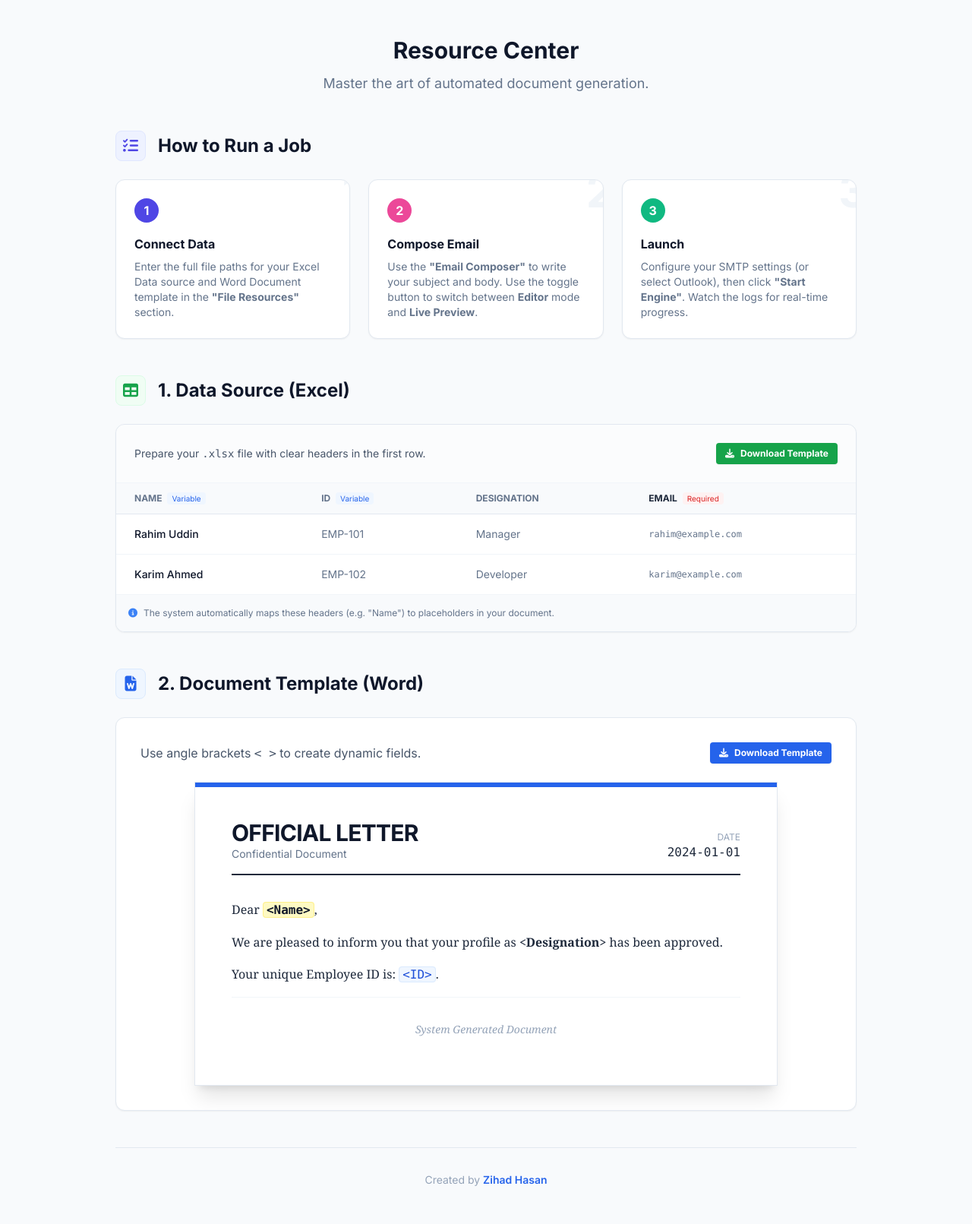
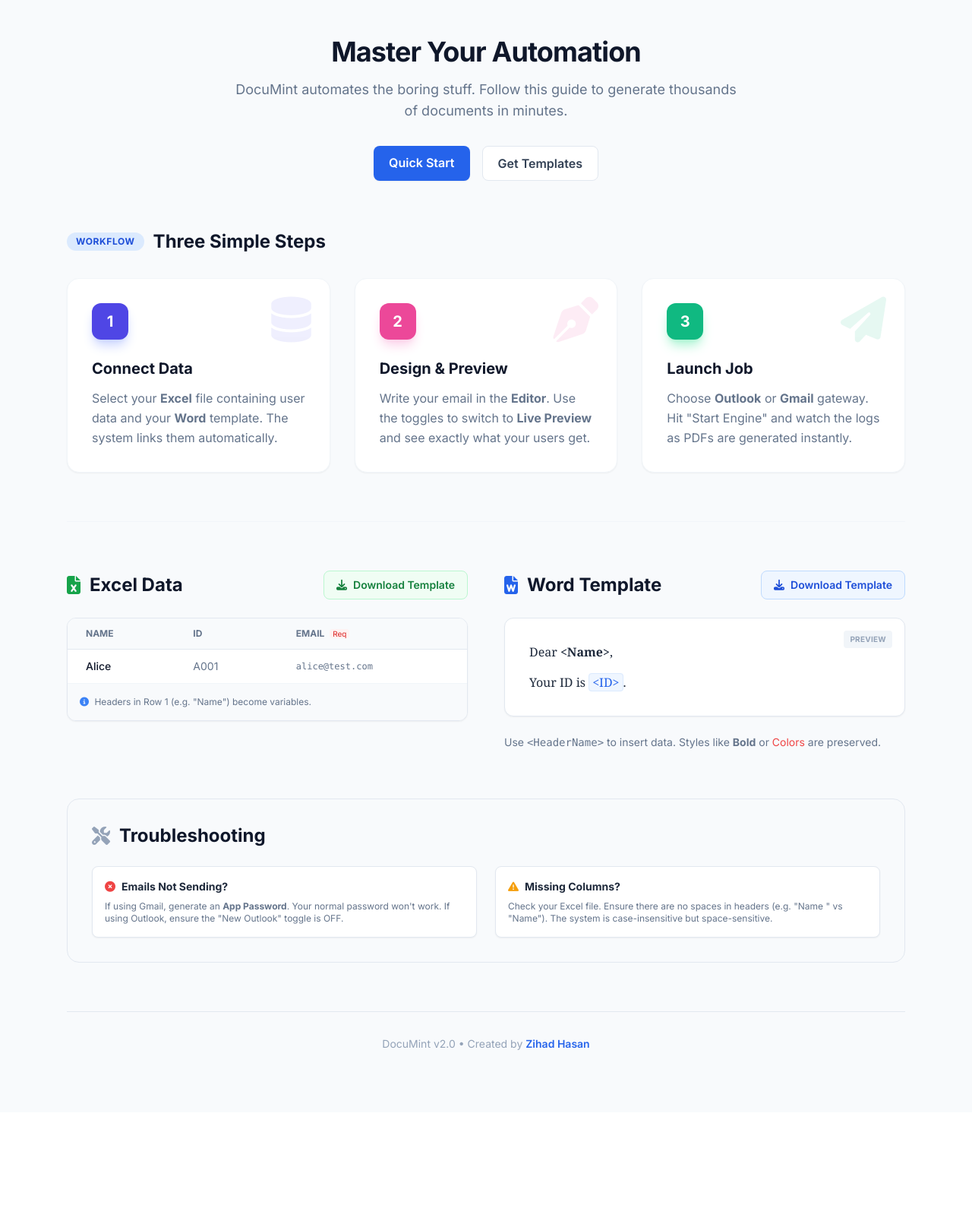
Before and after one commit to Z-root-X/DocuMint, a Flask app: page /docs in a window 1280 px wide. Shown: the part 65-1676 px from the top of the page at 76% size. After the commit the page ends 1447 px from the top, so only its background shows below. Run offline with Flask 3, Linux system fonts and the light colour scheme; some libraries are stand-ins or nearby versions.

Commit message:
docs: Comprehensive overhaul of USER_GUIDE and Web Docs UI

```diff
--- a/src/web/templates/docs.html
+++ b/src/web/templates/docs.html
@@ -24,6 +24,15 @@
             font-family: 'Inter', 'Hind Siliguri', sans-serif;
             -webkit-font-smoothing: antialiased;
         }
+
+        .step-card {
+            transition: all 0.3s cubic-bezier(0.4, 0, 0.2, 1);
+        }
+
+        .step-card:hover {
+            transform: translateY(-4px);
+            box-shadow: 0 10px 30px -10px rgba(0, 0, 0, 0.1);
+        }
     </style>
 </head>
 
@@ -46,202 +55,188 @@
     </nav>
 
     <!-- Content -->
-    <main class="flex-1 max-w-5xl mx-auto w-full px-6 py-12 space-y-12">
+    <main class="flex-1 max-w-6xl mx-auto w-full px-6 py-12 space-y-16">
 
         <!-- Intro -->
-        <div class="text-center space-y-3">
-            <h1 class="text-3xl font-bold text-slate-900">Resource Center</h1>
-            <p class="text-lg text-slate-500 max-w-2xl mx-auto">Master the art of automated document generation.</p>
+        <div class="text-center space-y-4">
+            <h1 class="text-4xl font-extrabold text-slate-900 tracking-tight">Master Your Automation</h1>
+            <p class="text-lg text-slate-500 max-w-2xl mx-auto">
+                DocuMint automates the boring stuff. Follow this guide to generate thousands of documents in minutes.
+            </p>
+            <div class="flex justify-center gap-4 pt-4">
+                <a href="#quickstart"
+                    class="px-5 py-2.5 bg-blue-600 text-white font-semibold rounded-lg shadow-sm hover:bg-blue-700 transition">Quick
+                    Start</a>
+                <a href="#templates"
+                    class="px-5 py-2.5 bg-white border border-slate-200 text-slate-700 font-semibold rounded-lg hover:bg-slate-50 transition">Get
+                    Templates</a>
+            </div>
         </div>
 
-        <!-- Step-by-Step Workflow -->
-        <section class="space-y-6">
-            <div class="flex items-center gap-4">
-                <div
-                    class="w-10 h-10 rounded-lg bg-indigo-50 flex items-center justify-center text-indigo-600 border border-indigo-100">
-                    <i class="fa-solid fa-list-check text-xl"></i>
-                </div>
-                <h2 class="text-2xl font-bold text-slate-900">How to Run a Job</h2>
+        <!-- Section: How it Works (Quick Start) -->
+        <section id="quickstart" class="scroll-mt-24">
+            <div class="flex items-center gap-3 mb-8">
+                <span
+                    class="px-3 py-1 bg-blue-100 text-blue-700 rounded-full text-xs font-bold uppercase tracking-wider">Workflow</span>
+                <h2 class="text-2xl font-bold text-slate-900">Three Simple Steps</h2>
             </div>
 
-            <div class="grid grid-cols-1 md:grid-cols-3 gap-6">
+            <div class="grid grid-cols-1 md:grid-cols-3 gap-8">
                 <!-- Step 1 -->
                 <div
-                    class="bg-white p-6 rounded-xl border border-slate-200 shadow-sm relative overflow-hidden group hover:border-indigo-300 transition">
+                    class="step-card bg-white p-8 rounded-2xl border border-slate-100 shadow-sm relative overflow-hidden group">
                     <div
-                        class="text-6xl font-black text-slate-100 absolute -right-4 -top-4 select-none group-hover:text-indigo-50 transition">
+                        class="absolute top-0 right-0 p-6 opacity-10 group-hover:opacity-20 transition text-indigo-500">
+                        <i class="fa-solid fa-database text-6xl"></i>
+                    </div>
+                    <div
+                        class="w-12 h-12 rounded-xl bg-indigo-600 text-white flex items-center justify-center font-bold text-xl mb-6 shadow-indigo-200 shadow-lg">
                         1</div>
-                    <div class="relative z-10">
-                        <div
-                            class="w-8 h-8 rounded-full bg-indigo-600 text-white flex items-center justify-center font-bold mb-4">
-                            1</div>
-                        <h3 class="font-bold text-slate-900 mb-2">Connect Data</h3>
-                        <p class="text-sm text-slate-500">Enter the full file paths for your Excel Data source and Word
-                            Document template in the <b>"File Resources"</b> section.</p>
-                    </div>
+                    <h3 class="text-xl font-bold text-slate-900 mb-3">Connect Data</h3>
+                    <p class="text-slate-500 leading-relaxed">
+                        Select your <b>Excel</b> file containing user data and your <b>Word</b> template.
+                        The system links them automatically.
+                    </p>
                 </div>
 
                 <!-- Step 2 -->
                 <div
-                    class="bg-white p-6 rounded-xl border border-slate-200 shadow-sm relative overflow-hidden group hover:border-pink-300 transition">
+                    class="step-card bg-white p-8 rounded-2xl border border-slate-100 shadow-sm relative overflow-hidden group">
+                    <div class="absolute top-0 right-0 p-6 opacity-10 group-hover:opacity-20 transition text-pink-500">
+                        <i class="fa-solid fa-pen-nib text-6xl"></i>
+                    </div>
                     <div
-                        class="text-6xl font-black text-slate-100 absolute -right-4 -top-4 select-none group-hover:text-pink-50 transition">
+                        class="w-12 h-12 rounded-xl bg-pink-500 text-white flex items-center justify-center font-bold text-xl mb-6 shadow-pink-200 shadow-lg">
                         2</div>
-                    <div class="relative z-10">
-                        <div
-                            class="w-8 h-8 rounded-full bg-pink-500 text-white flex items-center justify-center font-bold mb-4">
-                            2</div>
-                        <h3 class="font-bold text-slate-900 mb-2">Compose Email</h3>
-                        <p class="text-sm text-slate-500">Use the <b>"Email Composer"</b> to write your subject and
-                            body. Use the toggle button to switch between <b>Editor</b> mode and <b>Live Preview</b>.
-                        </p>
-                    </div>
+                    <h3 class="text-xl font-bold text-slate-900 mb-3">Design & Preview</h3>
+                    <p class="text-slate-500 leading-relaxed">
+                        Write your email in the <b>Editor</b>. Use the toggles to switch to <b>Live Preview</b>
+                        and see exactly what your users get.
+                    </p>
                 </div>
 
                 <!-- Step 3 -->
                 <div
-                    class="bg-white p-6 rounded-xl border border-slate-200 shadow-sm relative overflow-hidden group hover:border-emerald-300 transition">
+                    class="step-card bg-white p-8 rounded-2xl border border-slate-100 shadow-sm relative overflow-hidden group">
                     <div
-                        class="text-6xl font-black text-slate-100 absolute -right-4 -top-4 select-none group-hover:text-emerald-50 transition">
+                        class="absolute top-0 right-0 p-6 opacity-10 group-hover:opacity-20 transition text-emerald-500">
+                        <i class="fa-solid fa-paper-plane text-6xl"></i>
+                    </div>
+                    <div
+                        class="w-12 h-12 rounded-xl bg-emerald-500 text-white flex items-center justify-center font-bold text-xl mb-6 shadow-emerald-200 shadow-lg">
                         3</div>
-                    <div class="relative z-10">
-                        <div
-                            class="w-8 h-8 rounded-full bg-emerald-500 text-white flex items-center justify-center font-bold mb-4">
-                            3</div>
-                        <h3 class="font-bold text-slate-900 mb-2">Launch</h3>
-                        <p class="text-sm text-slate-500">Configure your SMTP settings (or select Outlook), then click
-                            <b>"Start Engine"</b>. Watch the logs for real-time progress.
-                        </p>
-                    </div>
+                    <h3 class="text-xl font-bold text-slate-900 mb-3">Launch Job</h3>
+                    <p class="text-slate-500 leading-relaxed">
+                        Choose <b>Outlook</b> or <b>Gmail</b> gateway. Hit "Start Engine" and watch the logs
+                        as PDFs are generated instantly.
+                    </p>
                 </div>
             </div>
         </section>
 
-        <!-- Section 1: Excel -->
-        <section class="space-y-6">
-            <div class="flex items-center gap-4">
-                <div
-                    class="w-10 h-10 rounded-lg bg-green-50 flex items-center justify-center text-green-600 border border-green-100">
-                    <i class="fa-solid fa-table text-xl"></i>
-                </div>
-                <h2 class="text-2xl font-bold text-slate-900">1. Data Source (Excel)</h2>
-            </div>
+        <hr class="border-slate-100">
 
-            <div class="bg-white border border-slate-200 rounded-xl shadow-sm overflow-hidden">
-                <div class="p-6 border-b border-slate-100 bg-slate-50/50 flex justify-between items-center">
-                    <p class="text-sm text-slate-600">Prepare your <code>.xlsx</code> file with clear headers in the
-                        first row.</p>
+        <!-- Section: Templates -->
+        <section id="templates" class="scroll-mt-24 grid grid-cols-1 lg:grid-cols-2 gap-12">
+
+            <!-- Excel Guide -->
+            <div class="space-y-6">
+                <div class="flex items-center justify-between">
+                    <h2 class="text-2xl font-bold text-slate-900 flex items-center gap-3">
+                        <i class="fa-solid fa-file-excel text-green-600"></i> Excel Data
+                    </h2>
                     <a href="/download/template_data.xlsx"
-                        class="flex items-center gap-2 px-3 py-1.5 bg-green-600 hover:bg-green-700 text-white text-xs font-bold rounded shadow-sm transition">
+                        class="flex items-center gap-2 px-4 py-2 bg-green-50 text-green-700 hover:bg-green-100 font-semibold text-sm rounded-lg transition border border-green-200">
                         <i class="fa-solid fa-download"></i> Download Template
                     </a>
                 </div>
 
-                <div class="overflow-x-auto">
+                <div class="bg-white border border-slate-200 rounded-xl overflow-hidden shadow-sm">
                     <table class="w-full text-sm text-left">
-                        <thead class="text-xs text-slate-500 uppercase bg-slate-50 border-b border-slate-200">
+                        <thead
+                            class="bg-slate-50 text-xs uppercase font-semibold text-slate-500 border-b border-slate-200">
                             <tr>
-                                <th class="px-6 py-3 font-bold">Name <span
-                                        class="ml-1 px-1.5 py-0.5 rounded bg-blue-50 text-blue-600 normal-case font-normal text-[10px]">Variable</span>
-                                </th>
-                                <th class="px-6 py-3 font-bold">ID <span
-                                        class="ml-1 px-1.5 py-0.5 rounded bg-blue-50 text-blue-600 normal-case font-normal text-[10px]">Variable</span>
-                                </th>
-                                <th class="px-6 py-3 font-bold">Designation</th>
-                                <th class="px-6 py-3 font-bold text-slate-800">Email <span
-                                        class="ml-1 px-1.5 py-0.5 rounded bg-red-50 text-red-600 normal-case font-normal text-[10px]">Required</span>
+                                <th class="px-6 py-3">Name</th>
+                                <th class="px-6 py-3">ID</th>
+                                <th class="px-6 py-3">Email <span
+                                        class="bg-red-50 text-red-600 px-1 rounded ml-1 normal-case font-normal text-[10px]">Req</span>
                                 </th>
                             </tr>
                         </thead>
                         <tbody class="divide-y divide-slate-100">
-                            <tr class="hover:bg-slate-50/50 transition">
-                                <td class="px-6 py-4 font-medium text-slate-900">Rahim Uddin</td>
-                                <td class="px-6 py-4 text-slate-500">EMP-101</td>
-                                <td class="px-6 py-4 text-slate-500">Manager</td>
-                                <td class="px-6 py-4 text-slate-500 font-mono text-xs">rahim@example.com</td>
-                            </tr>
-                            <tr class="hover:bg-slate-50/50 transition">
-                                <td class="px-6 py-4 font-medium text-slate-900">Karim Ahmed</td>
-                                <td class="px-6 py-4 text-slate-500">EMP-102</td>
-                                <td class="px-6 py-4 text-slate-500">Developer</td>
-                                <td class="px-6 py-4 text-slate-500 font-mono text-xs">karim@example.com</td>
+                            <tr>
+                                <td class="px-6 py-3 font-medium text-slate-900">Alice</td>
+                                <td class="px-6 py-3 text-slate-500">A001</td>
+                                <td class="px-6 py-3 text-slate-500 font-mono text-xs">alice@test.com</td>
                             </tr>
                         </tbody>
                     </table>
+                    <div class="p-4 bg-slate-50 border-t border-slate-100 text-xs text-slate-500">
+                        <i class="fa-solid fa-circle-info text-blue-500 mr-1"></i>
+                        Headers in Row 1 (e.g. "Name") become variables.
+                    </div>
                 </div>
-                <div class="p-4 bg-slate-50 border-t border-slate-100 text-xs text-slate-500 flex gap-2">
-                    <i class="fa-solid fa-circle-info mt-0.5 text-blue-500"></i>
-                    <span>The system automatically maps these headers (e.g. "Name") to placeholders in your
-                        document.</span>
+            </div>
+
+            <!-- Word Guide -->
+            <div class="space-y-6">
+                <div class="flex items-center justify-between">
+                    <h2 class="text-2xl font-bold text-slate-900 flex items-center gap-3">
+                        <i class="fa-solid fa-file-word text-blue-600"></i> Word Template
+                    </h2>
+                    <a href="/download/template_document.docx"
+                        class="flex items-center gap-2 px-4 py-2 bg-blue-50 text-blue-700 hover:bg-blue-100 font-semibold text-sm rounded-lg transition border border-blue-200">
+                        <i class="fa-solid fa-download"></i> Download Template
+                    </a>
+                </div>
+
+                <div class="bg-white border border-slate-200 rounded-xl shadow-sm p-8 relative">
+                    <div class="font-serif text-slate-800 space-y-4">
+                        <p>Dear <b>&lt;Name&gt;</b>,</p>
+                        <p>Your ID is <span
+                                class="bg-blue-50 text-blue-600 px-1 border border-blue-100 rounded">&lt;ID&gt;</span>.
+                        </p>
+                    </div>
+                    <div
+                        class="absolute top-4 right-4 bg-slate-100 px-2 py-1 rounded text-[10px] text-slate-400 font-bold uppercase tracking-wide">
+                        Preview</div>
+                </div>
+                <div class="text-sm text-slate-500">
+                    Use <code>&lt;HeaderName&gt;</code> to insert data. Styles like <b>Bold</b> or <span
+                        class="text-red-500">Colors</span> are preserved.
+                </div>
+            </div>
+
+        </section>
+
+        <!-- Section: Troubleshooting -->
+        <section class="bg-slate-50 rounded-2xl p-8 border border-slate-200">
+            <h2 class="text-2xl font-bold text-slate-900 mb-6 flex items-center gap-3">
+                <i class="fa-solid fa-screwdriver-wrench text-slate-400"></i> Troubleshooting
+            </h2>
+            <div class="grid grid-cols-1 md:grid-cols-2 gap-6">
+                <div class="bg-white p-4 rounded-lg border border-slate-200 shadow-sm">
+                    <h4 class="font-bold text-slate-800 mb-2 text-sm"><i
+                            class="fa-solid fa-circle-xmark text-red-500 mr-2"></i>Emails Not Sending?</h4>
+                    <p class="text-xs text-slate-500">If using Gmail, generate an <b>App Password</b>. Your normal
+                        password won't work. If using Outlook, ensure the "New Outlook" toggle is OFF.</p>
+                </div>
+                <div class="bg-white p-4 rounded-lg border border-slate-200 shadow-sm">
+                    <h4 class="font-bold text-slate-800 mb-2 text-sm"><i
+                            class="fa-solid fa-triangle-exclamation text-amber-500 mr-2"></i>Missing Columns?</h4>
+                    <p class="text-xs text-slate-500">Check your Excel file. Ensure there are no spaces in headers (e.g.
+                        "Name " vs "Name"). The system is case-insensitive but space-sensitive.</p>
                 </div>
             </div>
         </section>
 
-        <!-- Section 2: Word -->
-        <section class="space-y-6">
-            <div class="flex items-center gap-4">
-                <div
-                    class="w-10 h-10 rounded-lg bg-blue-50 flex items-center justify-center text-blue-600 border border-blue-100">
-                    <i class="fa-solid fa-file-word text-xl"></i>
-                </div>
-                <h2 class="text-2xl font-bold text-slate-900">2. Document Template (Word)</h2>
-            </div>
-
-            <div class="bg-white border border-slate-200 rounded-xl shadow-sm overflow-hidden p-8">
-                <div class="flex justify-between items-center mb-6">
-                    <p class="text-slate-600">Use angle brackets <code>&lt; &gt;</code> to create dynamic fields.</p>
-                    <a href="/download/template_document.docx"
-                        class="flex items-center gap-2 px-3 py-1.5 bg-blue-600 hover:bg-blue-700 text-white text-xs font-bold rounded shadow-sm transition">
-                        <i class="fa-solid fa-download"></i> Download Template
-                    </a>
-                </div>
-
-                <!-- Visual Paper -->
-                <div
-                    class="max-w-3xl mx-auto bg-white border border-slate-200 shadow-xl rounded-none min-h-[400px] p-12 relative">
-                    <!-- Ribbon -->
-                    <div class="absolute top-0 left-0 right-0 h-1.5 bg-blue-600"></div>
-
-                    <div class="flex justify-between items-end border-b-2 border-slate-800 pb-4 mb-8">
-                        <div>
-                            <h1 class="text-3xl font-bold text-slate-900 tracking-tight">OFFICIAL LETTER</h1>
-                            <p class="text-sm text-slate-500">Confidential Document</p>
-                        </div>
-                        <div class="text-right">
-                            <div class="text-xs text-slate-400">DATE</div>
-                            <div class="font-mono text-slate-800">2024-01-01</div>
-                        </div>
-                    </div>
-
-                    <div class="space-y-4 text-slate-800 leading-relaxed font-serif">
-                        <p>Dear <span
-                                class="bg-yellow-100 text-slate-900 px-1 font-mono font-bold border border-yellow-200 rounded">&lt;Name&gt;</span>,
-                        </p>
-
-                        <p>We are pleased to inform you that your profile as <span
-                                class="font-bold">&lt;Designation&gt;</span> has been approved.</p>
-
-                        <p>Your unique Employee ID is: <span
-                                class="font-mono bg-blue-50 text-blue-700 px-1 border border-blue-100 rounded">&lt;ID&gt;</span>.
-                        </p>
-
-                        <div class="mt-8 pt-8 border-t border-slate-100 text-center text-sm text-slate-400 italic">
-                            System Generated Document
-                        </div>
-                    </div>
-                </div>
-
-            </div>
-        </section>
-
         <!-- Footer -->
-        <div class="text-center pt-8 border-t border-slate-200">
-            <p class="text-slate-400 text-sm">Created by <a href="https://zihadhasan.web.app" target="_blank"
-                    class="text-blue-600 hover:underline font-semibold">Zihad Hasan</a></p>
+        <div class="text-center pt-8 border-t border-slate-200 pb-8">
+            <p class="text-slate-400 text-sm">DocuMint v2.0 • Created by <a href="https://zihadhasan.web.app"
+                    target="_blank" class="text-blue-600 hover:underline font-semibold">Zihad Hasan</a></p>
         </div>
 
     </main>
-
 </body>
 
 </html>
```
Also changed, not shown: docs/USER_GUIDE.md (+77 -122 lines).
